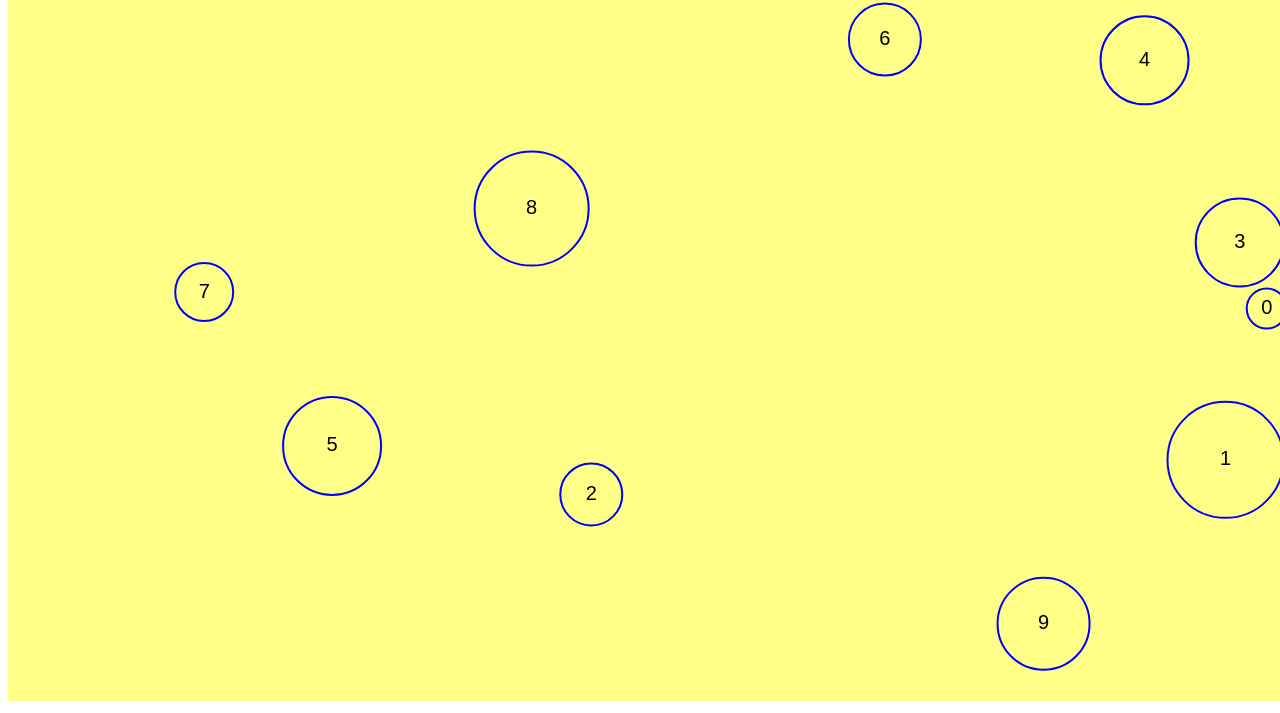
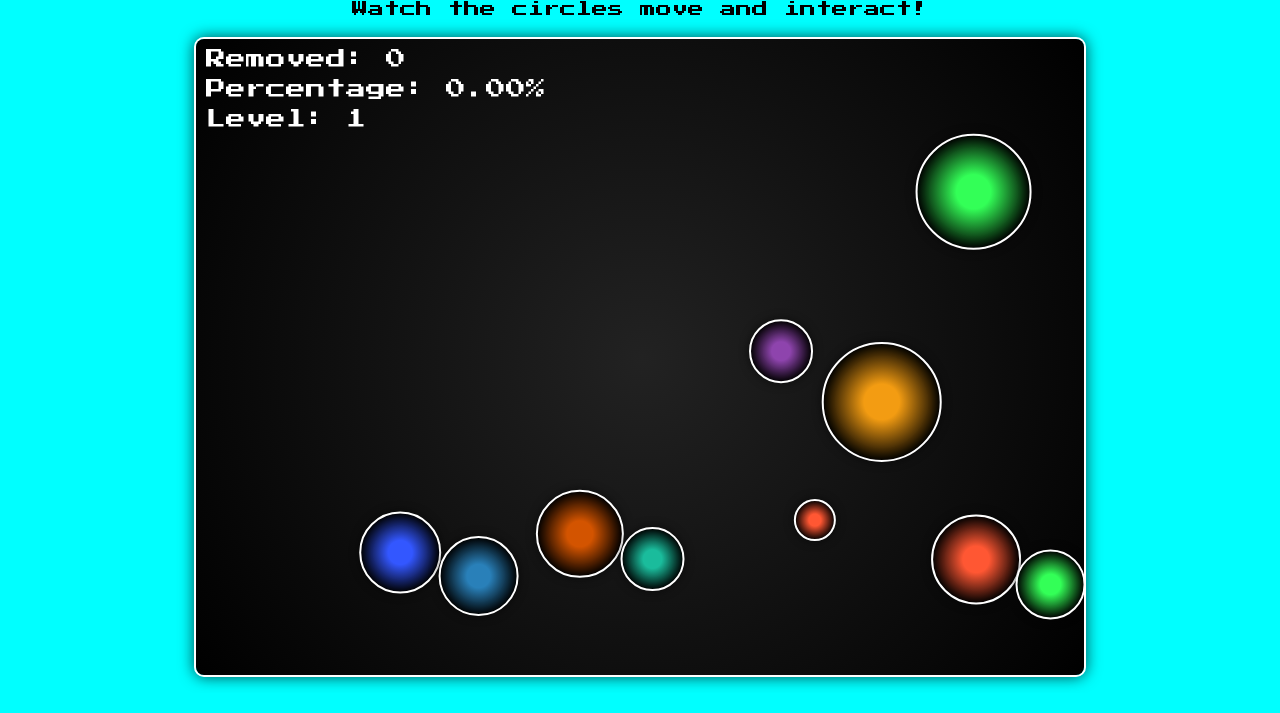
Before and after one commit to JAEP-22/app-canvas-collision, a plain HTML site: page index.html in a window 1280 px wide. Shown: the part 107-820 px from the top of the page. Drawn offline with nearby package versions, Linux system fonts and the light colour scheme.

Commit message:
Version 2

```diff
--- a/JS/main.js
+++ b/JS/main.js
@@ -1,52 +1,75 @@
 const canvas = document.getElementById("canvas");
 let ctx = canvas.getContext("2d");
 
-const window_height = window.innerHeight;
-const window_width = window.innerWidth;
+const window_height = window.innerHeight * 0.8; // Adjust for canvas container height
+const window_width = document.querySelector('.canvas-container').offsetWidth; // Adjust for canvas container width
 
 canvas.height = window_height;
 canvas.width = window_width;
 
-canvas.style.background = "#ff8";
-
 class Circle {
-    constructor(x, y, radius, color, text, speed) {
+    constructor(x, y, radius, color, speed) {
         this.posX = x;
         this.posY = y;
         this.radius = radius;
+        this.originalColor = color;
         this.color = color;
-        this.text = text;
         this.speed = speed;
-        this.dx = (Math.random() - 0.5) * this.speed;
-        this.dy = (Math.random() - 0.5) * this.speed;
+        this.dx = Math.sin(x); // Inicializa el movimiento en S
+        this.dy = -Math.abs(speed); // Movimiento hacia arriba
+        this.opacity = 1;
+        this.fading = false;
+        this.angle = 0; // Ángulo inicial para el movimiento en S
     }
 
     draw(context) {
+        const gradient = context.createRadialGradient(this.posX, this.posY, this.radius * 0.3, this.posX, this.posY, this.radius);
+        gradient.addColorStop(0, this.color);
+        gradient.addColorStop(1, "#000");
+
         context.beginPath();
-        context.strokeStyle = this.color;
-        context.textAlign = "center";
-        context.textBaseline = "middle";
-        context.font = "20px Arial";
-        context.fillText(this.text, this.posX, this.posY);
+        context.fillStyle = gradient;
+        context.strokeStyle = "#fff"; // White border for better visibility
         context.lineWidth = 2;
+        context.shadowBlur = 10;
+        context.shadowColor = "rgba(0, 0, 0, 0.5)";
+        context.globalAlpha = this.opacity;
         context.arc(this.posX, this.posY, this.radius, 0, Math.PI * 2, false);
+        context.fill();
         context.stroke();
-        context.closePath();
+        context.globalAlpha = 1;
+        context.shadowBlur = 0;
     }
 
     update(context) {
         this.draw(context);
-        // Mantener los círculos dentro del tamaño de la pantalla
-        if ((this.posX + this.radius) > window_width || (this.posX - this.radius) < 0) {
+        if (this.fading) {
+            this.opacity -= 0.01;
+            if (this.opacity <= 0) {
+                this.opacity = 0;
+                this.fading = false;
+            }
+        }
+        this.angle += 0.05; // Incremento del ángulo para el movimiento en S
+        this.posX += Math.sin(this.angle) * this.speed; // Movimiento en S en el eje X
+        this.posY += this.dy; // Movimiento hacia arriba
+
+        // Keep circles inside the canvas
+        if (this.posX + this.radius > window_width) {
+            this.posX = window_width - this.radius;
             this.dx = -this.dx;
-            this.posX += this.dx;
         }
-        if ((this.posY + this.radius) > window_height || (this.posY - this.radius) < 0) {
+        if (this.posX - this.radius < 0) {
+            this.posX = this.radius;
+            this.dx = -this.dx;
+        }
+        if (this.posY + this.radius > window_height) {
+            this.posY = window_height - this.radius;
             this.dy = -this.dy;
-            this.posY += this.dy;
         }
-        this.posX += this.dx;
-        this.posY += this.dy;
+        if (this.posY - this.radius < 0) {
+            this.posY = window_height + this.radius; // Reset position to bottom if it goes off the top
+        }
     }
 
     checkCollision(otherCircle) {
@@ -58,7 +81,6 @@ class Circle {
 
     handleCollision(otherCircle) {
         if (this.checkCollision(otherCircle)) {
-            // Calcular la nueva dirección después de la colisión
             const angle = Math.atan2(this.posY - otherCircle.posY, this.posX - otherCircle.posX);
             const speed = Math.sqrt(this.dx * this.dx + this.dy * this.dy);
             const otherSpeed = Math.sqrt(otherCircle.dx * otherCircle.dx + otherCircle.dy * otherCircle.dy);
@@ -68,7 +90,6 @@ class Circle {
             otherCircle.dx = -Math.cos(angle) * otherSpeed;
             otherCircle.dy = -Math.sin(angle) * otherSpeed;
 
-            // Mover los círculos para que no se superpongan
             const overlap = this.radius + otherCircle.radius - Math.sqrt((this.posX - otherCircle.posX) ** 2 + (this.posY - otherCircle.posY) ** 2);
             const offsetX = Math.cos(angle) * overlap / 2;
             const offsetY = Math.sin(angle) * overlap / 2;
@@ -78,28 +99,104 @@ class Circle {
             otherCircle.posY -= offsetY;
         }
     }
+
+    changeColorIfMouseOver(mouseX, mouseY) {
+        const dx = this.posX - mouseX;
+        const dy = this.posY - mouseY;
+        const distance = Math.sqrt(dx * dx + dy * dy);
+        if (distance < this.radius) {
+            this.color = "#FF0000"; // Change to red
+        } else {
+            this.color = this.originalColor;
+        }
+    }
+
+    startFading() {
+        this.fading = true;
+    }
 }
 
 let circles = [];
-const circleCount = 10;
+let totalCircles = 0;
+let removedCount = 0;
+let level = 1;
 
-for (let i = 0; i < circleCount; i++) {
-    let randomX = Math.random() * window_width;
-    let randomY = Math.random() * window_height;
-    let randomRadius = Math.floor(Math.random() * 50 + 20);
-    let circle = new Circle(randomX, randomY, randomRadius, "blue", i.toString(), 3);
-    circles.push(circle);
+const getRandomColor = () => {
+    const colors = [
+        '#FF5733', '#33FF57', '#3357FF', '#F39C12', '#9B59B6', '#E74C3C', '#1ABC9C', '#2980B9', '#8E44AD', '#D35400'
+    ];
+    return colors[Math.floor(Math.random() * colors.length)];
 }
+
+const createCircles = (count, speedMultiplier) => {
+    for (let i = 0; i < count; i++) {
+        let randomX = Math.random() * window_width; // Posición aleatoria en el eje X
+        let randomY = window_height + (Math.random() * 100); // Posición aleatoria ligeramente por debajo del canvas
+        let randomRadius = Math.floor(Math.random() * 50 + 20);
+        let randomColor = getRandomColor();
+        let circle = new Circle(randomX, randomY, randomRadius, randomColor, speedMultiplier);
+        circles.push(circle);
+        totalCircles++;
+    }
+}
+
+createCircles(10, level);
 
 let updateCircles = function () {
     requestAnimationFrame(updateCircles);
     ctx.clearRect(0, 0, window_width, window_height);
+    let initialLength = circles.length;
+    circles = circles.filter(circle => circle.opacity > 0);
+    removedCount += initialLength - circles.length;
+
     circles.forEach((circle, index) => {
         circle.update(ctx);
         for (let j = index + 1; j < circles.length; j++) {
             circle.handleCollision(circles[j]);
         }
     });
+
+    if (removedCount >= level * 10) {
+        level++;
+        createCircles(10, level);
+    }
+    drawRemovedCount();
 };
 
+let drawRemovedCount = function() {
+    ctx.fillStyle = "#fff"; // White color for visibility
+    ctx.textAlign = "left";
+    ctx.textBaseline = "top";
+    ctx.font = "20px 'Press Start 2P', cursive"; // Font with video game style
+    ctx.fillText(`Removed: ${removedCount}`, 10, 10);
+    let percentageRemoved = ((removedCount / totalCircles) * 100).toFixed(2);
+    ctx.fillText(`Percentage: ${percentageRemoved}%`, 10, 40);
+    ctx.fillText(`Level: ${level}`, 10, 70);
+};
+
+canvas.addEventListener("mousemove", function(event) {
+    const rect = canvas.getBoundingClientRect();
+    const mouseX = event.clientX - rect.left;
+    const mouseY = event.clientY - rect.top;
+
+    circles.forEach(circle => {
+        circle.changeColorIfMouseOver(mouseX, mouseY);
+    });
+});
+
+canvas.addEventListener("click", function(event) {
+    const rect = canvas.getBoundingClientRect();
+    const mouseX = event.clientX - rect.left;
+    const mouseY = event.clientY - rect.top;
+
+    circles.forEach(circle => {
+        const dx = circle.posX - mouseX;
+        const dy = circle.posY - mouseY;
+        const distance = Math.sqrt(dx * dx + dy * dy);
+        if (distance < circle.radius) {
+            circle.startFading();
+        }
+    });
+});
+
 updateCircles();
--- a/index.html
+++ b/index.html
@@ -1,16 +1,51 @@
 <!DOCTYPE html>
-<html lang="es">
-
+<html lang="en">
 <head>
     <meta charset="UTF-8">
     <meta name="viewport" content="width=device-width, initial-scale=1.0">
-    <title>POO con Canvas</title>
+    <title>Interactive Circles</title>
+    <link href="https://cdn.jsdelivr.net/npm/bootstrap@5.1.3/dist/css/bootstrap.min.css" rel="stylesheet">
+    <style>
+        body {
+            background-color:#00FFFF;
+            color: #000000;
+            font-family: 'Press Start 2P', cursive; /* Fuente con estilo de videojuego */
+        }
+        .canvas-container {
+            position: relative;
+            margin: auto;
+            width: 80%;
+            height: 80vh;
+            border: 2px solid #fff;
+            border-radius: 10px;
+            overflow: hidden;
+            box-shadow: 0 0 15px rgba(0, 0, 0, 0.7);
+        }
+        canvas {
+            display: block;
+            margin: auto;
+            background: radial-gradient(circle, rgba(34,34,34,1) 0%, rgba(0,0,0,1) 100%); /* Fondo degradado */
+        }
+    </style>
+    <link href="https://fonts.googleapis.com/css2?family=Press+Start+2P&display=swap" rel="stylesheet"> <!-- Enlace a la fuente -->
 </head>
-
 <body>
-    <canvas id="canvas"></canvas>
-
+    <div class="container mt-5">
+        <div class="row">
+            <div class="col text-center">
+                <h1>Interactive Circles</h1>
+                <p>Watch the circles move and interact!</p>
+            </div>
+        </div>
+        <div class="row">
+            <div class="col">
+                <div class="canvas-container">
+                    <canvas id="canvas"></canvas>
+                </div>
+            </div>
+        </div>
+    </div>
+    <script src="https://cdn.jsdelivr.net/npm/bootstrap@5.1.3/dist/js/bootstrap.bundle.min.js"></script>
     <script src="./JS/main.js"></script>
 </body>
-
 </html>
```
